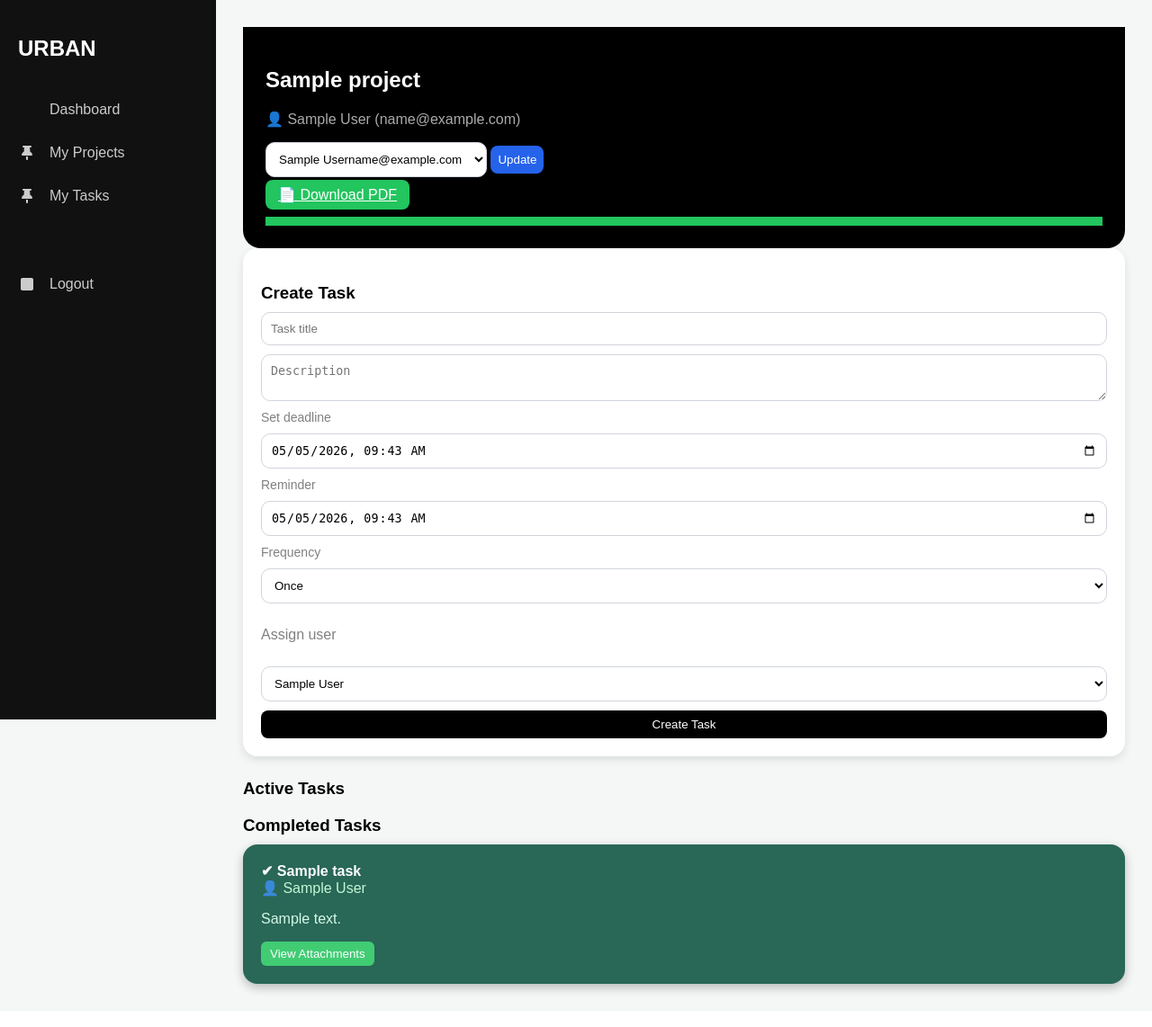
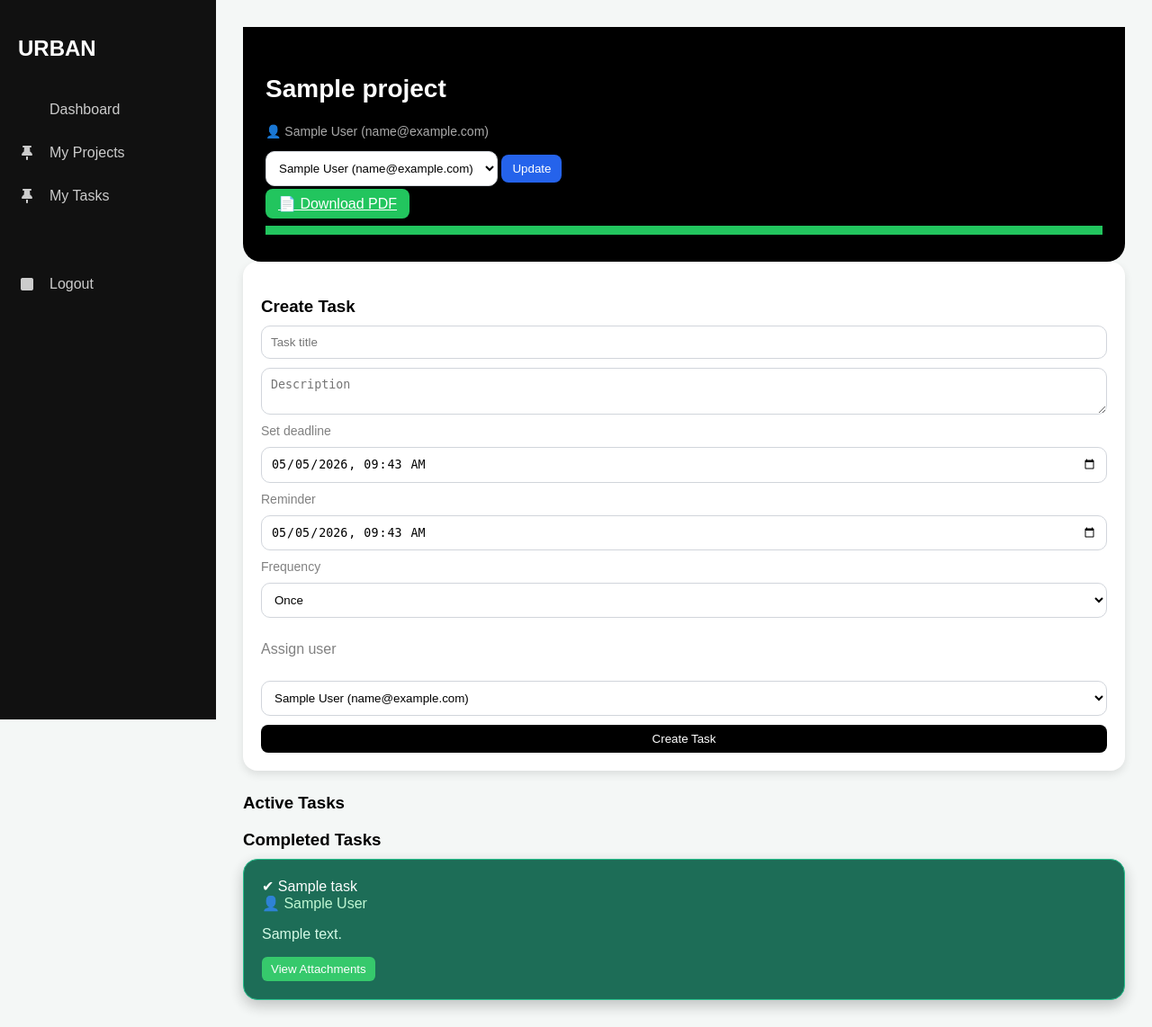
Before and after one commit to JGDP2007/URBAN, a Flask app: page /project/1 in a window 1280 px wide. Shown: the whole page at 90% size. Before the commit the page ends 1108 px from the top, so only its background shows below. Run offline with Flask 3, Linux system fonts and the light colour scheme; a user stored in the database is signed in; tables that the repository leaves empty hold one stand-in row (values such as "Sample post"); some libraries are stand-ins or nearby versions.

Commit message:
UI fixes + email display

```diff
--- a/templates/project.html
+++ b/templates/project.html
@@ -18,9 +18,16 @@ input, textarea, select {
 
 button {
     border-radius:8px;
-    padding:8px;
+    padding:8px 12px;
     border:none;
     cursor:pointer;
+    font-weight:500;
+    transition:0.2s;
+}
+
+button:hover {
+    opacity:0.9;
+    transform:translateY(-1px);
 }
 
 /* focus effect */
@@ -37,38 +44,48 @@ button {
 .header-box {
     background:#000;
     color:white;
-    padding:25px;
-
-    /* FIX 👇 */
-    border-radius:0 0 20px 20px; /* only bottom corners */
-    margin-top:0;               /* remove gap */
+    padding:30px 25px;
+    border-radius:0 0 20px 20px;
+    margin-top:0;
 }
 
+.header-box h2 {
+    font-size:28px;
+    font-weight:600;
+}
+
+.header-box p {
+    margin-top:5px;
+    font-size:14px;
+    color:#ccc;
+}
 /* TASK CARD */
 .project-card {
     margin-bottom:20px;
 }
 
 .task-card {
-    background:#000;
+    background:#111;
     color:white;
     padding:20px;
     border-radius:16px;
-    box-shadow:0 4px 12px rgba(0,0,0,0.3);
+    box-shadow:0 6px 16px rgba(0,0,0,0.25);
     transition:0.2s;
+    border:1px solid #1f2937;
 }
-
 .task-card:hover {
     transform:translateY(-2px);
 }
 
 /* ACTION BUTTONS */
 .task-actions a {
-    padding:6px 10px;
+    padding:6px 12px;
     border-radius:6px;
     color:white;
     text-decoration:none;
     font-size:13px;
+    font-weight:500;
+    display:inline-block;
 }
 
 /* UPLOAD BAR */
@@ -134,7 +151,7 @@ button {
             <option value="">Unassigned</option>
             {% for u in users %}
             <option value="{{ u.id }}" {% if project.assigned_to == u.id %}selected{% endif %}>
-                {{ u.name }}{{u.email}}
+                {{ u.name }} ({{ u.email }})
             </option>
             {% endfor %}
         </select>
@@ -183,7 +200,7 @@ button {
         <p style="color:gray;">Assign user</p>
         <select name="assigned_to" required>
             {% for u in users %}
-            <option value="{{ u.id }}">{{ u.name }}</option>
+            <option value="{{ u.id }}">{{ u.name }} ({{ u.email }})</option>
             {% endfor %}
         </select>
 
@@ -202,7 +219,7 @@ button {
     <b>{{ task.title }}</b>
 
     {% if task.assigned_user %}
-    <div style="color:#aaa;">👤 {{ task.assigned_user.name }} ({{ task.assigned_user.username }}) ({{ task.assigned_user.email }})</div>
+    <div style="color:#aaa;">👤 {{ task.assigned_user.name }} ({{ task.assigned_user.email }})</div>
     {% endif %}
 
     <div style="background:#ff8c42; padding:5px 10px; border-radius:15px; display:inline-block; font-size:12px; margin-top:5px;">
@@ -307,7 +324,7 @@ button {
 
 {% for task in tasks if task.completed %}
 
-<div class="task-card" style="opacity:0.85; background:#064e3b;">
+<div class="task-card"style="opacity:0.9; background:#065f46; border:1px solid #10b981;"
 
     <b>✔ {{ task.title }}</b>
 
```
